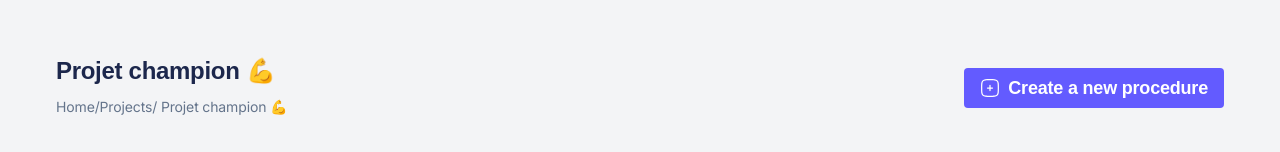
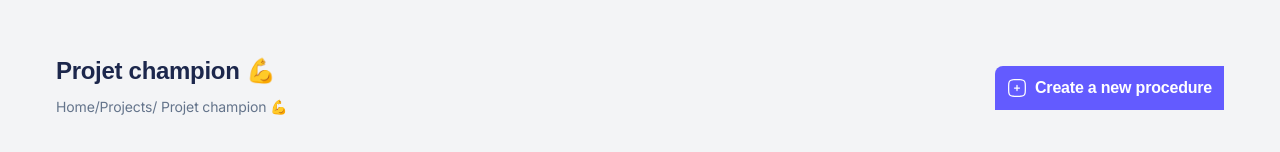
Before and after one commit to Tender6795/kanban-board, a Next.js app: page / in a window 1280 px wide. Shown: the top 152 px of the page. Built offline with nearby package versions, Linux system fonts and the light colour scheme; no server answers; the database is empty.

Commit message:
Fix styles

```diff
--- a/src/app/components/Header.tsx
+++ b/src/app/components/Header.tsx
@@ -5,16 +5,16 @@ const Header = () => {
   return (
     <header className="flex items-center justify-between p-4">
       <div className="flex flex-col">
-        <h1 className="font-satoshi text-2xl font-extrabold leading-[30px] tracking-[-0.3px] text-[#1C274C]">
+        <h1 className="font-satoshi text-[24px] font-extrabold leading-[30px] tracking-[-0.3px] text-[#1C274C]">
           Projet champion 💪
         </h1>
         <nav className="mt-2">
-          <span className="font-inter text-sm font-normal leading-[24px] tracking-[-0.14px] text-[#64748B]">
+          <span className="font-inter text-[14px] font-normal leading-[24px] tracking-[-0.14px] text-[#64748B]">
             Home/Projects/ Projet champion 💪
           </span>
         </nav>
       </div>
-      <button className="flex items-center gap-2 bg-[#635BFF] text-white rounded py-2 px-4 opacity-100">
+      <button className="flex items-center gap-2 bg-[#635BFF] text-white rounded-[8px_0px_0px_0px] py-[10px] px-[12px] opacity-100">
         <Image
           src="/icons/Add_square.svg"
           alt="Create Icon"
@@ -22,7 +22,7 @@ const Header = () => {
           height={20}
           className="w-5 h-5"
         />
-        <span className="font-satoshi text-lg font-extrabold leading-[24px] tracking-[-0.2px] text-white">
+        <span className="font-satoshiVariable text-[16px] font-extrabold leading-[24px] tracking-[-0.2px] text-white">
           Create a new procedure
         </span>
       </button>
--- a/tailwind.config.ts
+++ b/tailwind.config.ts
@@ -6,17 +6,14 @@ const config: Config = {
     "./src/components/**/*.{js,ts,jsx,tsx,mdx}",
     "./src/app/**/*.{js,ts,jsx,tsx,mdx}",
     "https://fonts.googleapis.com/css2?family=Satoshi:wght@300;400;500;700&display=swap",
+    "https://fonts.googleapis.com/css2?family=Satoshi+Variable:wght@300;400;500;700&display=swap",
     "https://fonts.googleapis.com/css2?family=Inter:wght@400;500;600;700&display=swap",
   ],
   theme: {
     extend: {
-      backgroundImage: {
-        "gradient-radial": "radial-gradient(var(--tw-gradient-stops))",
-        "gradient-conic":
-          "conic-gradient(from 180deg at 50% 50%, var(--tw-gradient-stops))",
-      },
       fontFamily: {
         satoshi: ["Satoshi", "sans-serif"],
+        satoshiVariable: ["Satoshi Variable", "sans-serif"],
         inter: ["Inter", "sans-serif"],
       },
     },
```
